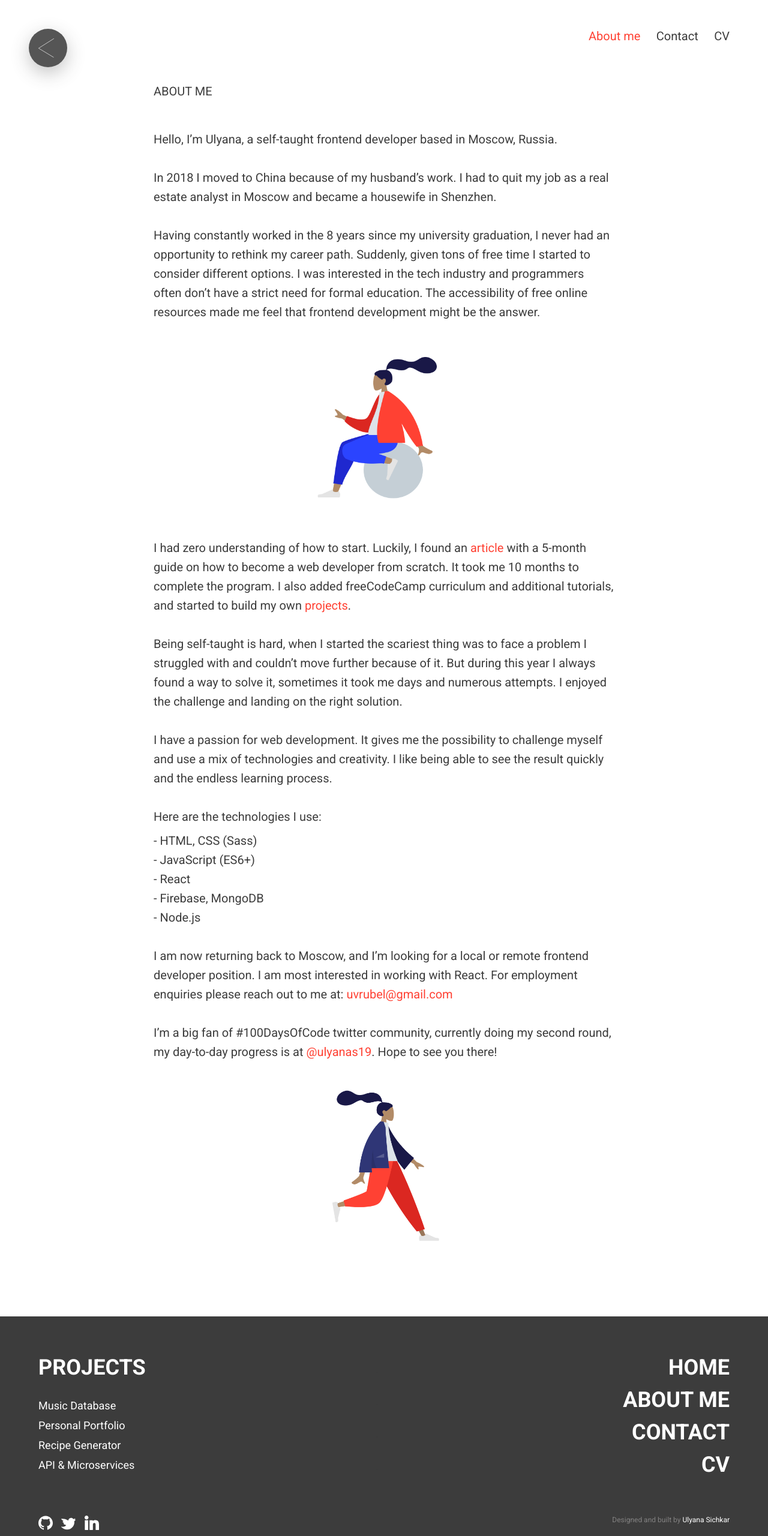
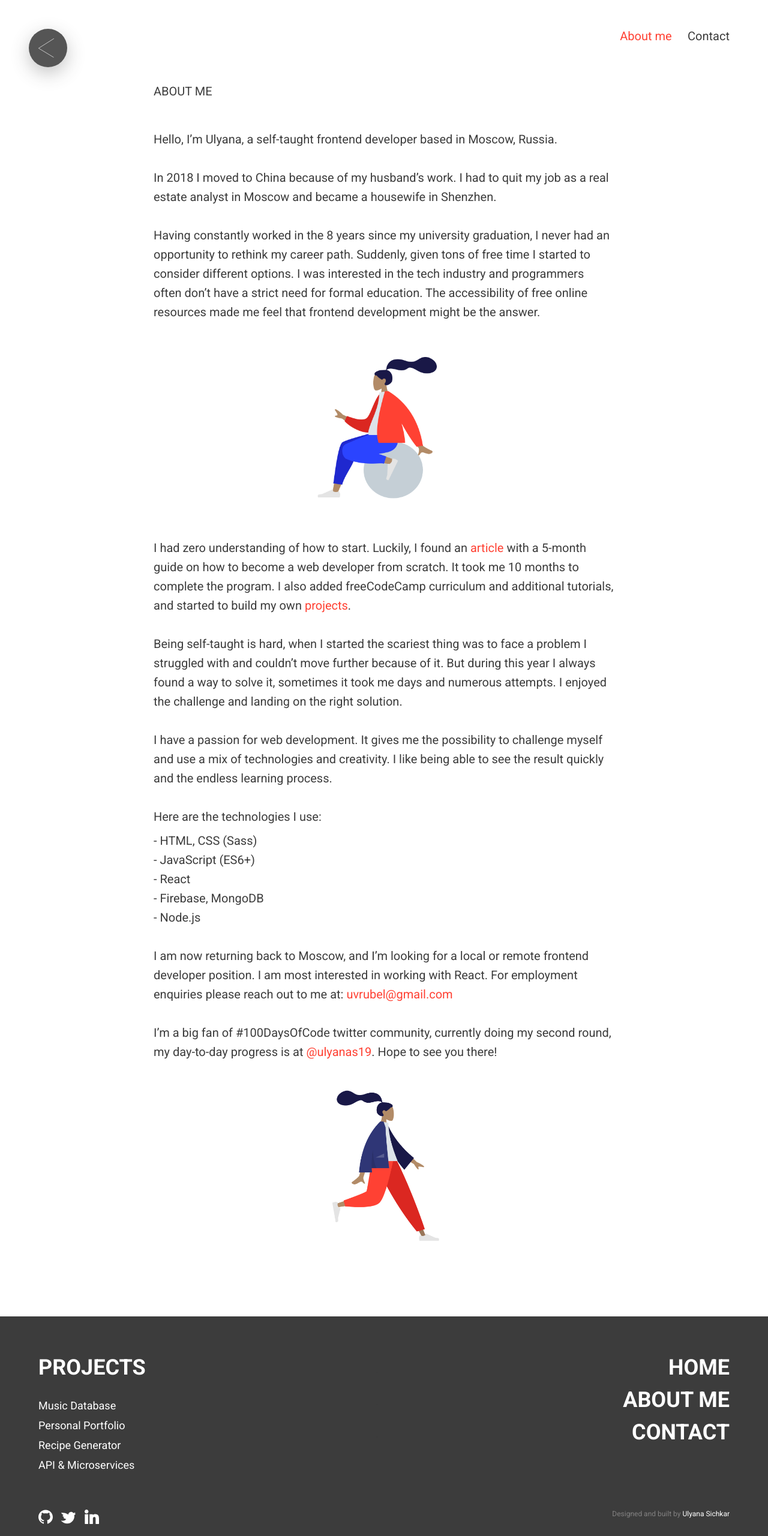
Before and after one commit to ulyavrubel/portfolio-v2, a website: page pages/aboutme.html in a window 1280 px wide. Shown: the top 2560 px of the page at 60% size. Drawn offline with Linux system fonts and the light colour scheme.

Commit message:
temp commented CV

```diff
--- a/pages/aboutme.html
+++ b/pages/aboutme.html
@@ -39,9 +39,9 @@
           <li class="menu__item">
             <a href="./contact.html" class="menu__link">Contact</a>
           </li>
-          <li class="menu__item">
+          <!-- <li class="menu__item">
             <a href="#" class="menu__link">CV</a>
-          </li>
+          </li> -->
         </ul>
       </nav>
     </div>
@@ -67,9 +67,9 @@
         <li class="navigation__item">
           <a href="./contact.html" class="navigation__link">Contact</a>
         </li>
-        <li class="navigation__item">
+        <!-- <li class="navigation__item">
           <a href="" class="navigation__link">CV</a>
-        </li>
+        </li> -->
       </ul>
     </nav>
     <div class="aboutme-container">
@@ -205,9 +205,9 @@
                 >Contact</a
               >
             </li>
-            <li class="wide-footer__navigation-item">
+            <!-- <li class="wide-footer__navigation-item">
               <a href="/" class="wide-footer__navigation-link">CV</a>
-            </li>
+            </li> -->
           </ul>
         </div>
       </div>
--- a/sass/pages/_home.scss
+++ b/sass/pages/_home.scss
@@ -8,13 +8,14 @@
   align-items: center;
 
   @include respond(tab-port) {
+    height: auto;
     flex-direction: column;
     align-items: flex-start;
     justify-content: center;
   }
 
   @include respond(phone) {
-    height: auto;
+    // height: auto;
     padding: 6.4rem;
   }
 }
```
Also changed, not shown: index.html (+4 -4 lines), pages/api.html (+2 -2 lines), pages/contact.html (+4 -4 lines), pages/musicdb.html (+2 -2 lines), pages/portfolio.html (+2 -2 lines), pages/recipe.html (+2 -2 lines), css/style.css.
